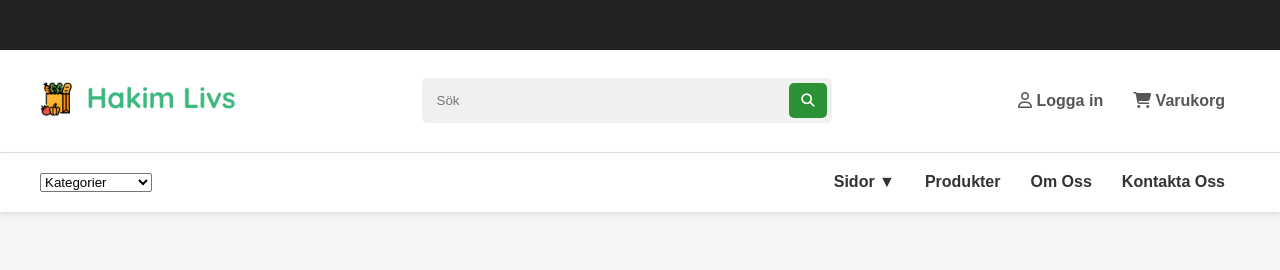
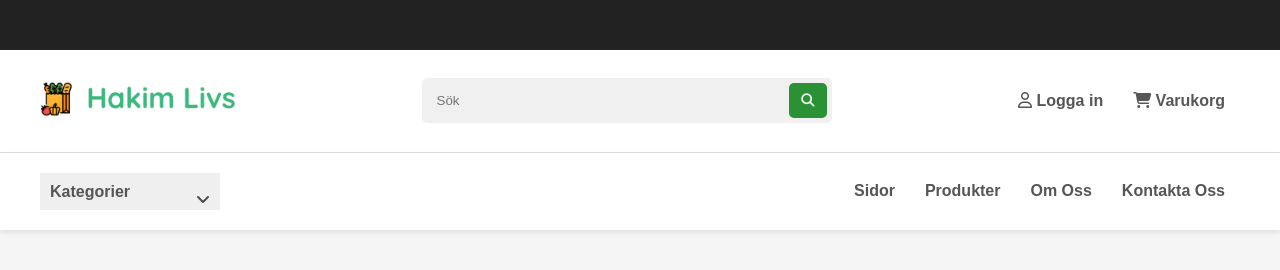
Before and after one commit to Fadi-Jawhar/HakimLivs-G05, a plain HTML site: page index.html in a window 1280 px wide. Drawn offline with Linux system fonts and the light colour scheme.

Commit message:
small fixes

```diff
--- a/index.html
+++ b/index.html
@@ -28,7 +28,6 @@
                 </div>
             </div>
 
-
             <nav class="main-nav">
                 <div class="container">
                     <div class="nav-left">
@@ -43,7 +42,7 @@
                         </select>
                     </div>
                     <ul class="nav-menu">
-                        <li><a href="#">Sidor ▼</a></li>
+                        <li><a href="#">Sidor </a></li>
                         <li><a href="#">Produkter</a></li>
                         <li><a href="#">Om Oss</a></li>
                         <li><a href="#">Kontakta Oss</a></li>
--- a/style.css
+++ b/style.css
@@ -2,6 +2,7 @@ body {
     margin: 0;
     font-family: Arial, sans-serif;
     background: #f5f5f5;
+    color: rgb(85, 85, 85);
 }
 .top-frame {
     background: #222;
@@ -73,7 +74,6 @@ body {
 
 .login-btn {
     text-decoration: none;
-
     color: rgb(85, 85, 85);
     padding: 8px 15px;
     border-radius: 5px;
@@ -121,7 +121,7 @@ body {
 
 .main-nav ul li a {
     text-decoration: none;
-    color: #333;
+    color: rgb(85, 85, 85);
     font-size: 16px;
     font-weight: bold;
 }
@@ -137,3 +137,28 @@ body {
         display: block;
     }
 }
+.nav-left {
+    position: relative;
+}
+
+#filterCategory {
+    padding: 10px;
+    border: white;
+    font-size: 16px;
+    color:rgb(85, 85, 85);
+    cursor: pointer;
+    appearance: none;
+    width: 180px;
+    font-weight: bold;
+}
+
+.nav-left::after {
+    content: "\f107"; /* Font Awesome nedåtpil */
+    font-family: "Font Awesome 5 Free";
+    font-weight: 900;
+    position: absolute;
+    right: 10px;
+    top: 50%;
+    color: #4b4b4b;
+    pointer-events: none;
+}
```
